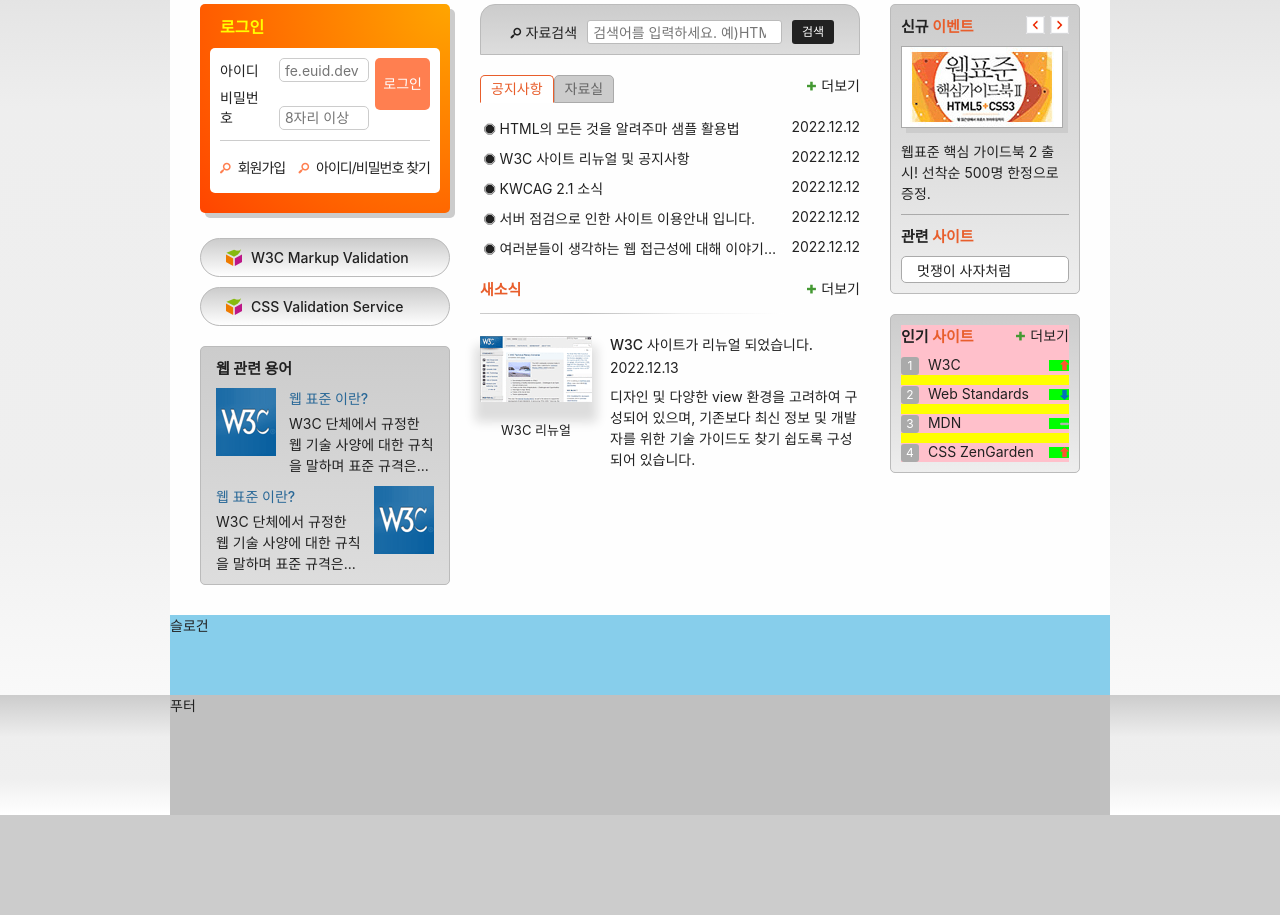
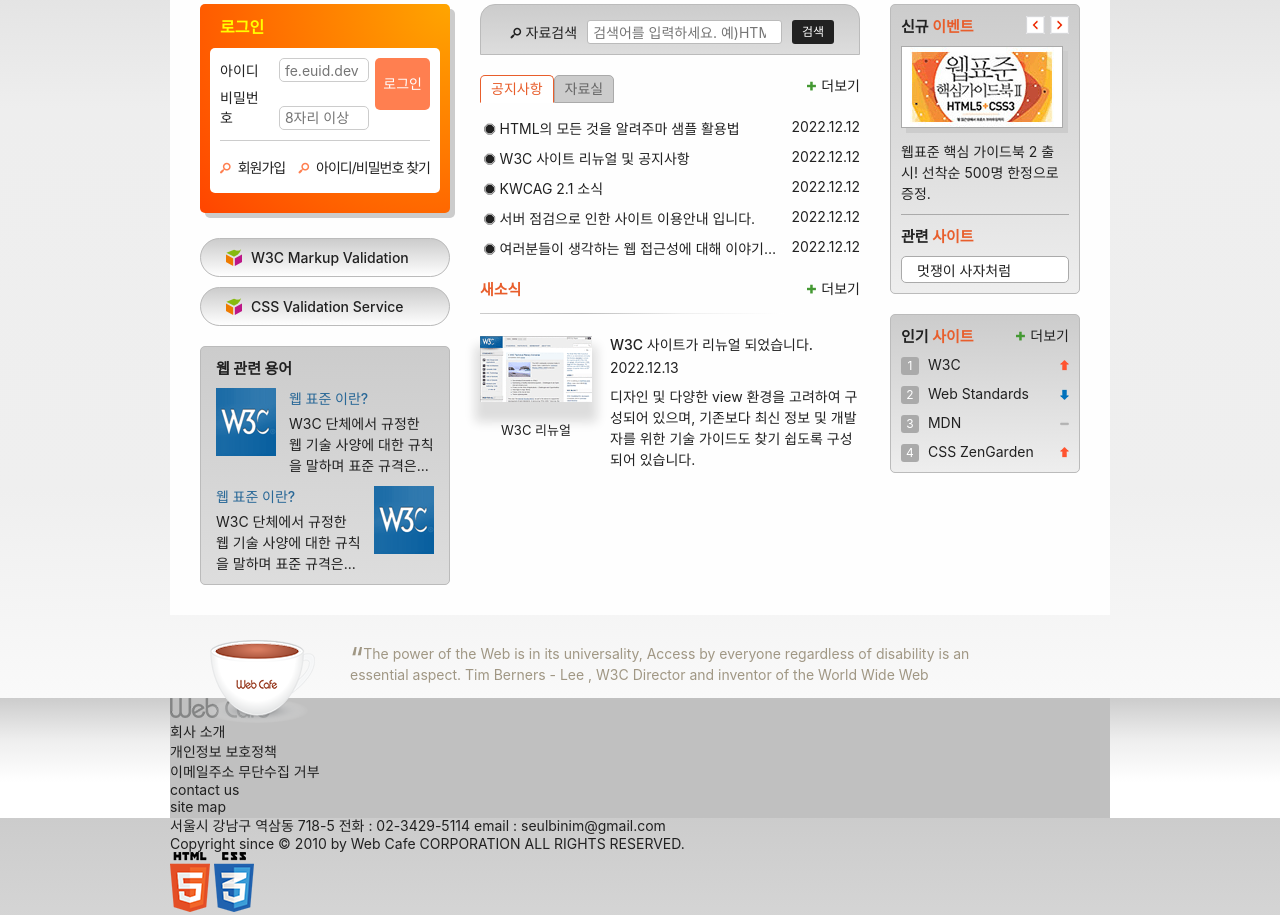
Before and after one commit to ovelute53/HTML5, a plain HTML site: page index.html in a window 1280 px wide. Shown: the part 273-1188 px from the top of the page. Before the commit the page ends 1088 px from the top, so only its background shows below. Drawn offline with Linux system fonts and the light colour scheme; a web font is replaced by a local one.

Commit message:
slogan style css 설정

```diff
--- a/index.html
+++ b/index.html
@@ -488,10 +488,56 @@
       <div class="clearfix"></div>
       float요소를 위해 clearfix라는 비어있는 division을 생성
     --></main>
-    <article class="slogan">슬로건</article>
+    <article class="slogan">
+      <h2 class="slogan-title" title="웹카페에서 웹표준을">슬로건</h2>
+      <p class="slogan-content">
+        <q cite="http://w3.org/WAI"
+          >The power of the Web is in its universality, Access by everyone
+          regardless of disability is an essential aspect.</q
+        >
+        Tim Berners - Lee , W3C Director and inventor of the World Wide Web
+      </p>
+      <footer class="a11y-hidden">출처 : W3C, http://w3.org/WAI/</footer>
+    </article>
     <footer class="footer">
-      <!-- footer area를 나누는 이유는 footer 내용과 footer gradient를 구분하기 위해서이다. -->
-      <div class="footer-inner">푸터</div>
+      <div class="footer-inner">
+        <a href="/" class="footer-logo">
+          <img src="assets/footer_logo.png" alt="web cafe" />
+        </a>
+        <ul class="guide-list">
+          <li><a href="/">회사 소개</a></li>
+          <li><a href="/">개인정보 보호정책</a></li>
+          <li><a href="/">이메일주소 무단수집 거부</a></li>
+          <li><a href="/">contact us</a></li>
+          <li><a href="/">site map</a></li>
+        </ul>
+        <address class="address">
+          <span>서울시 강남구 역삼동 718-5</span>
+          <span>전화 : 02-3429-5114</span>
+          <span
+            >email :
+            <a href="mailto:seulbinim@gmail.com?subject=문의사항"
+              >seulbinim@gmail.com</a
+            ></span
+          >
+        </address>
+        <small class="copyright">
+          Copyright since &copy; 2010 by Web Cafe CORPORATION ALL RIGHTS
+          RESERVED.
+        </small>
+        <div class="badge-container">
+          <img
+            class="badge-html"
+            src="assets/html5_logo.png"
+            alt="최신 표준인 HTML5를 사용하여 마크업 했습니다."
+          />
+          <img
+            class="badge-css"
+            src="assets/css3_logo.png"
+            alt="최신 기술인 CSS3를 활용하여 디자인 했습니다."
+          />
+        </div>
+      </div>
     </footer>
 
     <script src="./js/menu-tab.js"></script>
--- a/styles/style.css
+++ b/styles/style.css
@@ -792,19 +792,16 @@
 
 /* 인기사이트 */
 .favorite {
-  background-color: pink;
   position: relative;
 }
 
 .favorite-list {
-  background-color: yellow;
   list-style-type: none;
   /* font-size: 1.6rem; */
 }
 
 .favorite-list li {
   margin-top: 10px;
-  background: pink;
   position: relative;
 }
 
@@ -833,9 +830,9 @@
   content: "4";
 }
 
-.favorite-list a {
-  /* font-size: 24px; */
-}
+/* .favorite-list a {
+  font-size: 24px;
+} */
 
 .up,
 .stop,
@@ -848,7 +845,7 @@
   width: 20px;
   height: 11px;
   margin-left: auto;
-  background: lime url(./images/rank.png) no-repeat;
+  background: url(./images/rank.png) no-repeat;
   /* vertical-align: middle; */
 }
 
@@ -871,15 +868,49 @@
 
 /* slogan area */
 .slogan {
-  background: skyblue;
-  height: 10vh;
   clear: both;
+  position: relative;
+  padding: 15px 100px 15px 180px;
+}
+
+.slogan-title {
+  width: 110px;
+  height: 83px;
+  text-align: center;
+  line-height: 83px;
+  position: absolute;
+  bottom: -25px;
+  left: 35px;
+}
+
+.slogan-title::before {
+  content: "";
+  position: absolute;
+  top: 0;
+  left: 0;
+  width: 100%;
+  height: 100%;
+  background: url(./images/coffee.png) no-repeat 0 0;
+}
+
+.slogan-content {
+  color: #a09784;
+}
+
+.slogan-content q::before {
+  display: inline-block;
+  font-size: 3rem;
+  transform: translateY(10px);
+}
+
+.slogan-content q::after {
+  content: "";
 }
 
 /* footer area */
 .footer {
   background: #ccc
-    linear-gradient(to bottom, #ccc 0%, #eee 35%, #efefef 70%, #fff 100%);
+    linear-gradient(to bottom, #ccc 0%, #eee 35%, #fff 70%, #fff 100%);
 }
 .footer-inner {
   background: silver;
```
